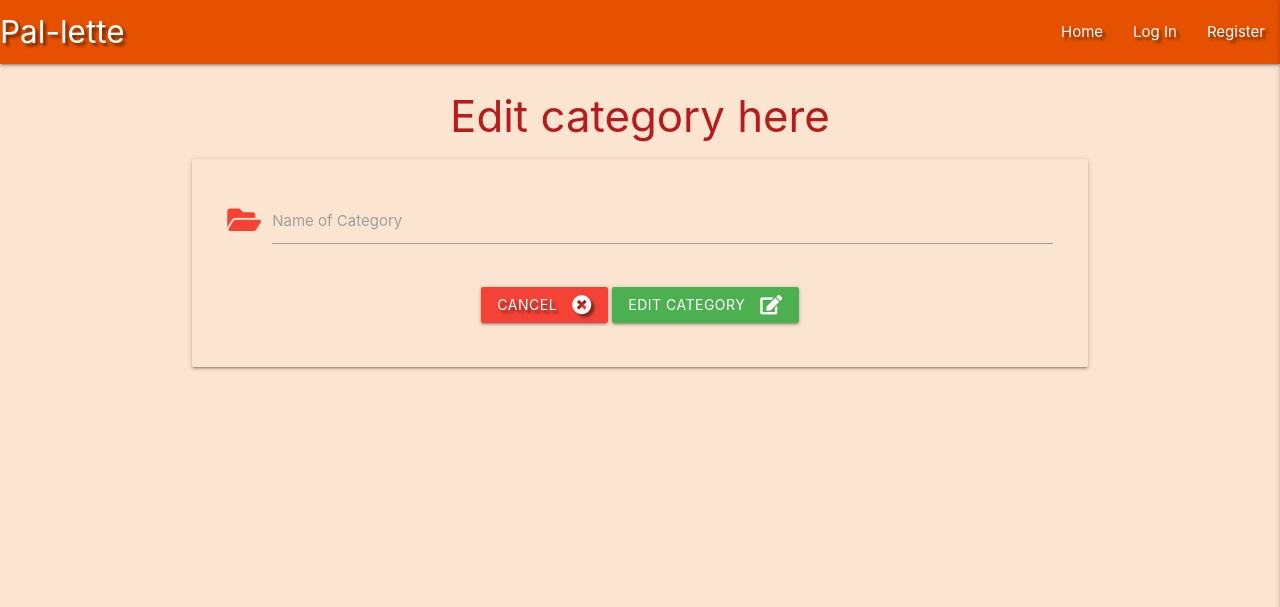
After one commit to paulvmking/Pal-lette, a Flask app: template templates/edit_category.html in a window 1280 px wide. The commit adds this page. Shown: the top 607 px of the page. Run offline with Flask 2, Linux system fonts and the light colour scheme; the template is opened without the code that fills it, so the values that code supplies are empty; some libraries are stand-ins or nearby versions.

Commit message:
Added edit category functionality

```diff
--- a/app.py
+++ b/app.py
@@ -206,6 +206,26 @@ def add_category():
         return redirect(url_for("profile", username=session["user"]))
 
 
+@app.route("/edit_category/<category_id>", methods=["GET", "POST"])
+def edit_category(category_id):
+    username = mongo.db.users.find_one(
+        {"username": session["user"]})["username"]
+    if username == "admin":
+        if request.method == "POST":
+            submit = {
+                "category_name": request.form.get("category_name")
+            }
+            mongo.db.categories.update({"_id": ObjectId(category_id)}, submit)
+            flash("Category has been successfully updated")
+            return redirect(url_for("get_categories"))
+
+        category = mongo.db.categories.find_one({"_id": ObjectId(category_id)})
+        return render_template("edit_category.html", category=category)
+    else:
+        flash("You are not authorised to view that page!")
+        return redirect(url_for("profile", username=session["user"]))
+
+
 @app.route("/view_recipe/<recipe_id>", methods=["GET", "POST"])
 def view_recipe(recipe_id):
 
--- a/templates/categories.html
+++ b/templates/categories.html
@@ -19,7 +19,7 @@
                         <span class="card-title">{{ category.category_name }}</span>
                     </div>
                     <div class="card-action">
-                        <a href="#" class="btn green accent-4">Edit</a>
+                        <a href="{{ url_for('edit_category', category_id=category._id) }}" class="btn green accent-4">Edit</a>
                         <a href="#" class="btn red darken-4">Delete</a>
                     </div>
                 </div>
--- /dev/null
+++ b/templates/edit_category.html
@@ -0,0 +1,30 @@
+{% extends "base.html" %}
+{% block content %}
+
+<h3 class="red-text text-darken-4 center-align">Edit category here</h3>
+
+<div class="row card-panel grey-lighten-6">
+    <form class="col s12" method="POST" action="{{ url_for('edit_category', category_id=category._id) }}">
+        <div class="row">
+            <div class="input-field col s12">
+                <i class="fas fa-folder-open red-text prefix"></i>
+                <input id="category_name" name="category_name" minlength="4" maxlength="30"
+                 type="text" value="{{ category.category_name }}" class="validate"
+                    required>
+                <label for="category_name">Name of Category</label>
+            </div>
+        </div>
+        <div class="row">
+            <div class="col s12 center-align">
+                <a href="{{ url_for('get_categories') }}" class="btn red text-shadow">
+                    Cancel <i class="fas fa-times-circle right"></i>
+                </a>
+                <button class="btn green" type="submit">
+                    Edit Category<i class="fas fa-edit right"></i>
+                </button>
+            </div>
+        </div>
+    </form>
+</div>
+
+{% endblock %}
```
